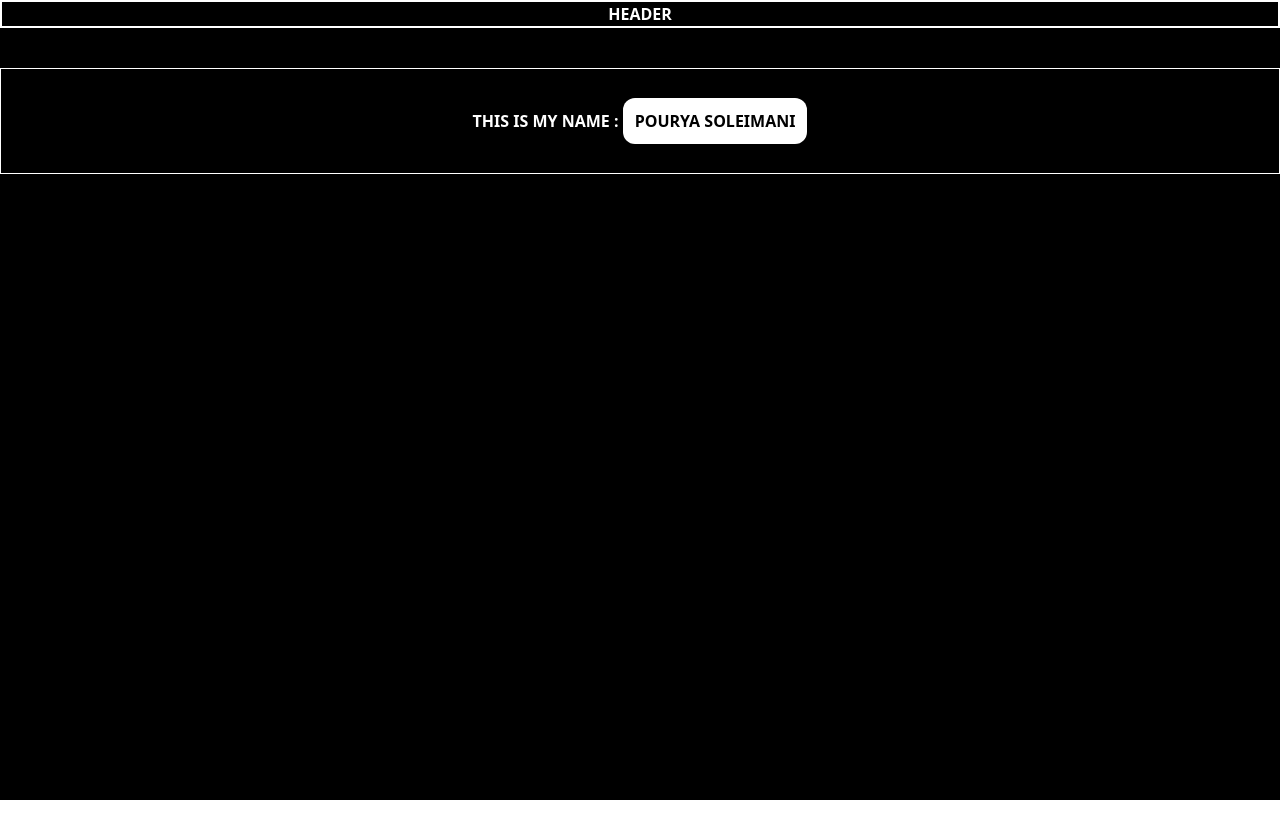
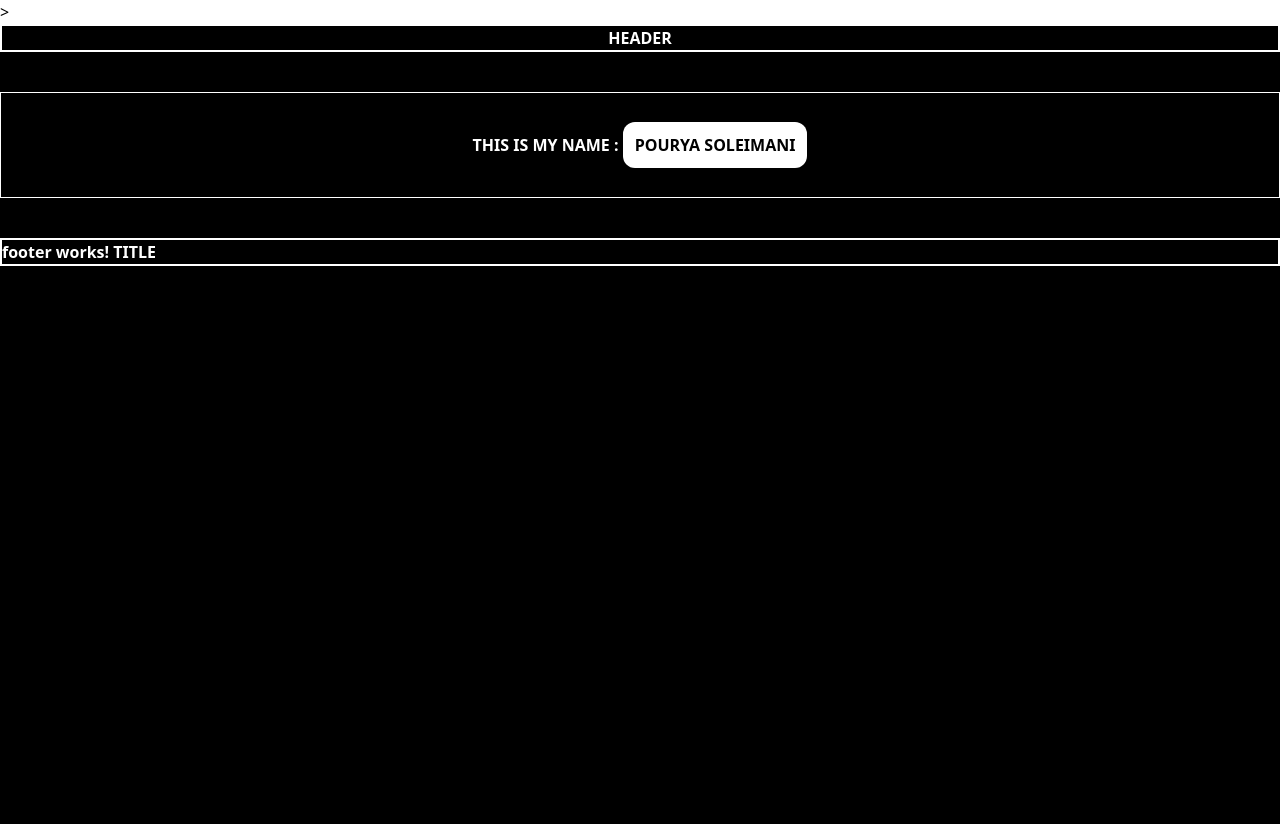
Before and after one commit to PouryaSoleimani/ANGULAR__TRAINING, an Angular app: page / in a window 1280 px wide. Before the commit the page ends 800 px from the top, so only its background shows below. Built offline with nearby package versions, Linux system fonts and the light colour scheme.

Commit message:
COMPONENTS

```diff
--- /dev/null
+++ b/src/app/Footer/footer.html
@@ -0,0 +1 @@
+<p class="text-white border-2">footer works! {{title}}</p>
--- /dev/null
+++ b/src/app/Footer/footer.ts
@@ -0,0 +1,11 @@
+import { Component } from '@angular/core';
+
+@Component({
+  selector: 'app-footer',
+  imports: [],
+  templateUrl: './footer.html',
+  styleUrl: './footer.css',
+})
+export class Footer {
+  public readonly title = 'TITLE';
+}
--- a/src/app/app.html
+++ b/src/app/app.html
@@ -1,4 +1,4 @@
-<!--^ APP HTML -->
+<!--^ APP HTML --------------------------------------------------------------------------->>
 <main class="w-screen h-screen items-center justify-between bg-black text-white font-bold">
   <app-header></app-header>
   <div class="border my-10 p-10 flex items-center justify-center">
@@ -6,5 +6,7 @@
       <span class="bg-white  text-black p-3 rounded-xl">{{name}}</span>
     </h2>
   </div>
+  <app-footer></app-footer>
 </main>
+<!-- END ------------------------------------------------------------------------->
 <router-outlet />
--- a/src/app/app.ts
+++ b/src/app/app.ts
@@ -1,10 +1,11 @@
 import { Component, signal } from '@angular/core';
 import { RouterOutlet } from '@angular/router';
 import { Header } from './Header/Header';
+import { Footer } from './Footer/footer';
 
 @Component({
   selector: 'app-root',
-  imports: [RouterOutlet, Header],
+  imports: [RouterOutlet, Header, Footer],
   templateUrl: './app.html',
   styleUrl: './app.css',
 })
```
Also changed, not shown: src/app/Footer/footer.css (added).
